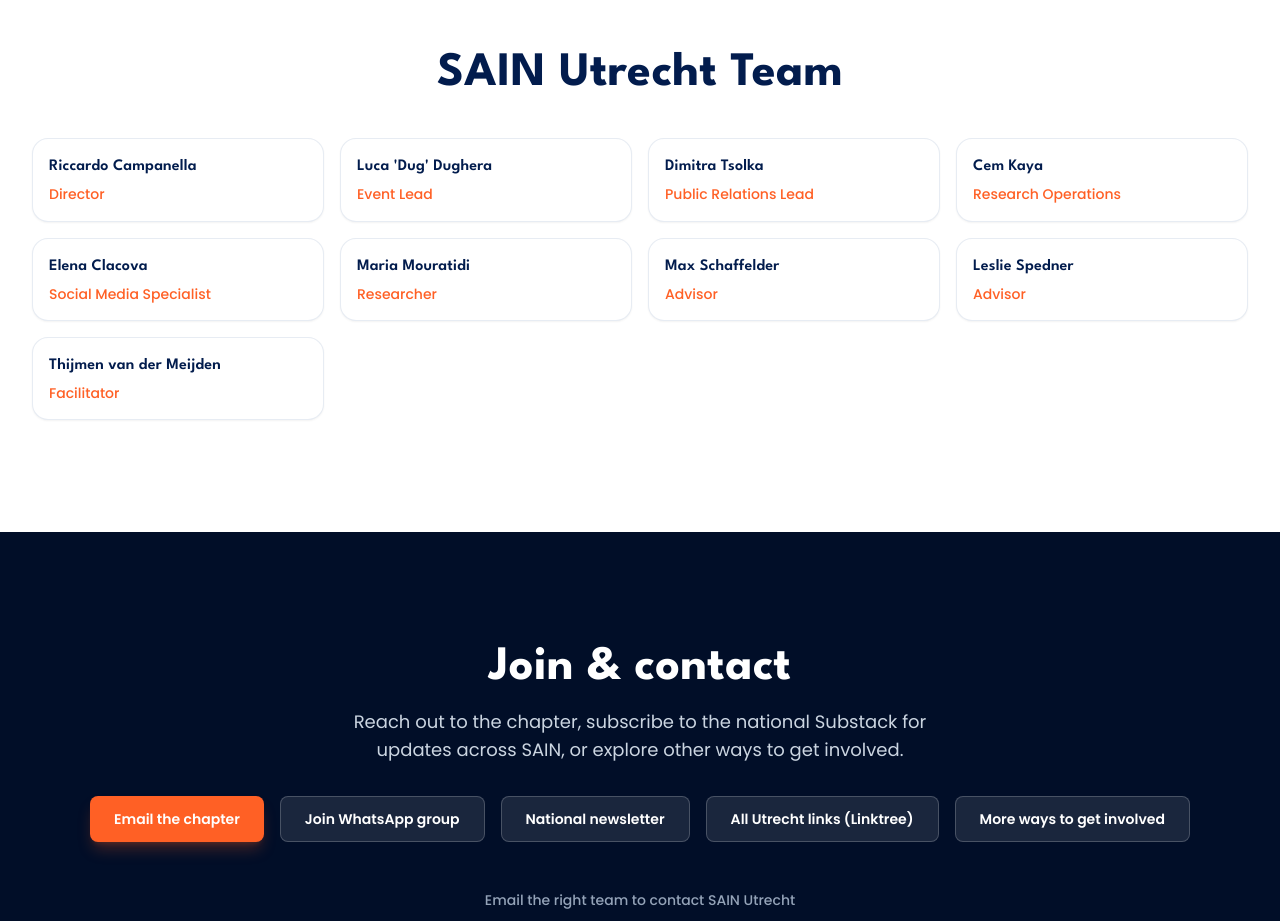
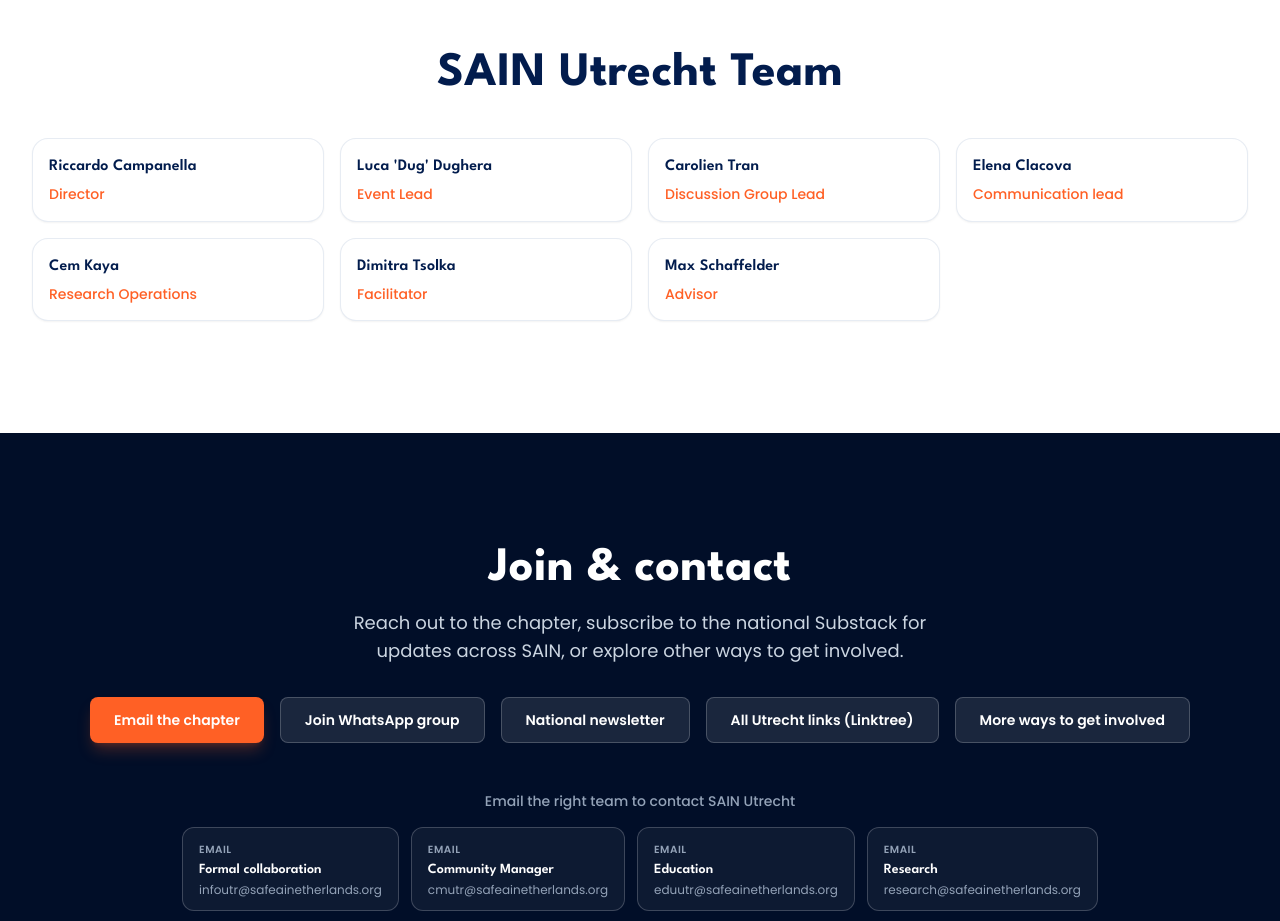
Before and after one commit to AlexanderAKM/Safe-AI-Netherlands, a Next.js app: page /chapters/utrecht in a window 1280 px wide. Shown: the part 8460-9381 px from the top of the page. Built offline with nearby package versions, Linux system fonts and the light colour scheme; no server answers.

Commit message:
Removed/added names in our team section

```diff
--- a/src/app/chapters/utrecht/page.tsx
+++ b/src/app/chapters/utrecht/page.tsx
@@ -15,9 +15,14 @@
     linkedin: "https://www.linkedin.com/in/luca-dughera/",
     },
     {
-    name: "Dimitra Tsolka",
-    title: "Public Relations Lead",
-    linkedin: "https://www.linkedin.com/in/dimitra-tsolka/",
+    name: "Carolien Tran",
+    title: "Discussion Group Lead",
+    linkedin: "https://www.linkedin.com/in/carolientran/",
+    },
+    {
+    name: "Elena Clacova",
+    title: "Communication lead",
+    linkedin: "https://www.linkedin.com/in/elenaclacova/",
     },
     {
     name: "Cem Kaya",
@@ -25,30 +30,16 @@
     linkedin: "https://www.linkedin.com/in/cem-kaya-om8/",
     },
     {
-    name: "Elena Clacova",
-    title: "Social Media Specialist",
-    linkedin: "https://www.linkedin.com/in/elenaclacova/",
-  },
-  {
-    name: "Maria Mouratidi",
-    title: "Researcher",
-    linkedin: "https://www.linkedin.com/in/maria-mouratidi/",
+    name: "Dimitra Tsolka",
+    title: "Facilitator",
+    linkedin: "https://www.linkedin.com/in/dimitra-tsolka/",
     },
     {
     name: "Max Schaffelder",
     title: "Advisor",
     linkedin: "https://www.linkedin.com/in/maxschaffelder/",
     },
-  {
-    name: "Leslie Spedner",
-    title: "Advisor",
-    linkedin: "https://www.linkedin.com/in/lesley-s-22602619b/",
-  },
-  {
-    name: "Thijmen van der Meijden",
-    title: "Facilitator",
-    linkedin: "https://www.linkedin.com/in/thijmen-van-der-meijden/",
-  },
+
 ] as const;
 
 const highlights = [
```
Lines whose indentation alone changed are shown as unchanged.
